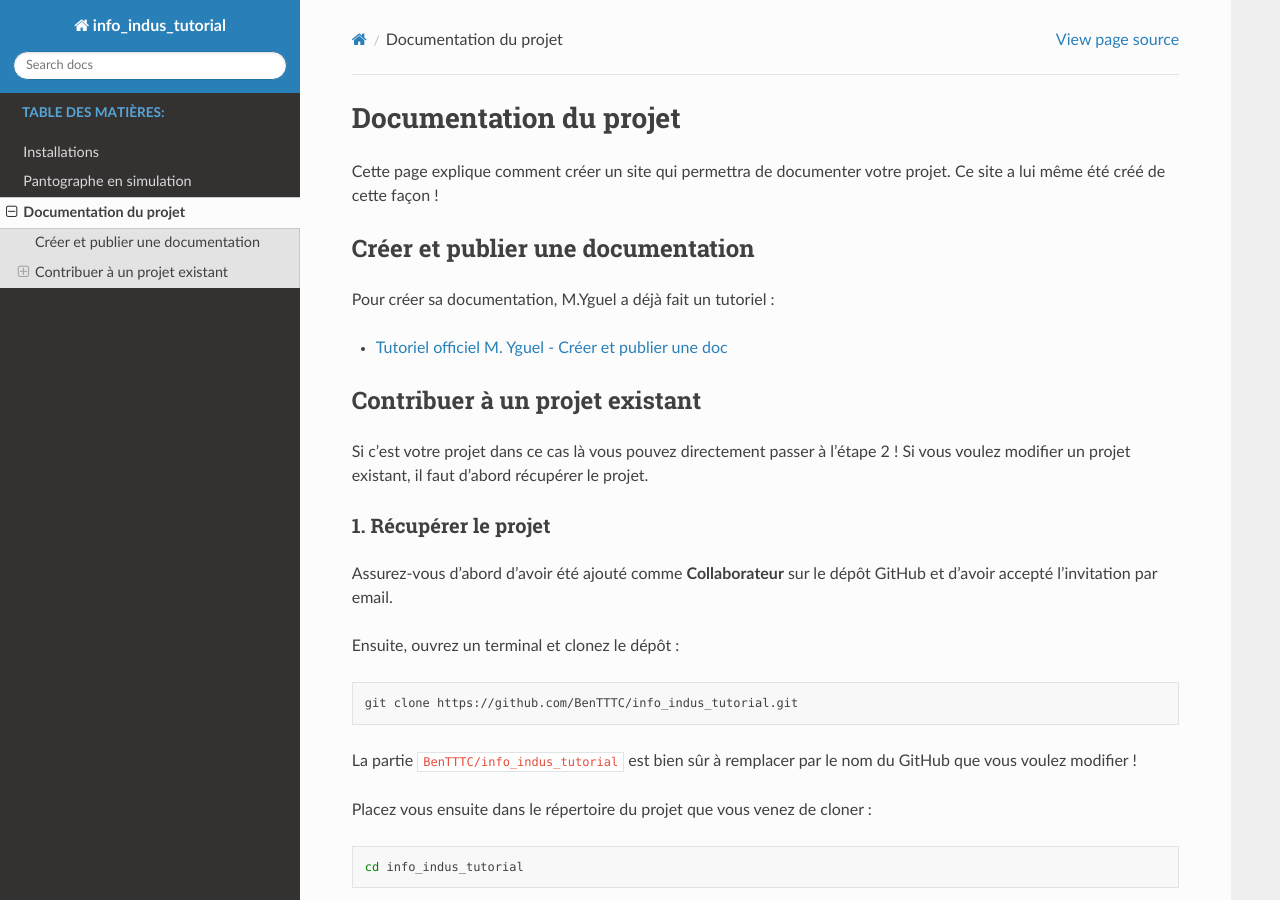
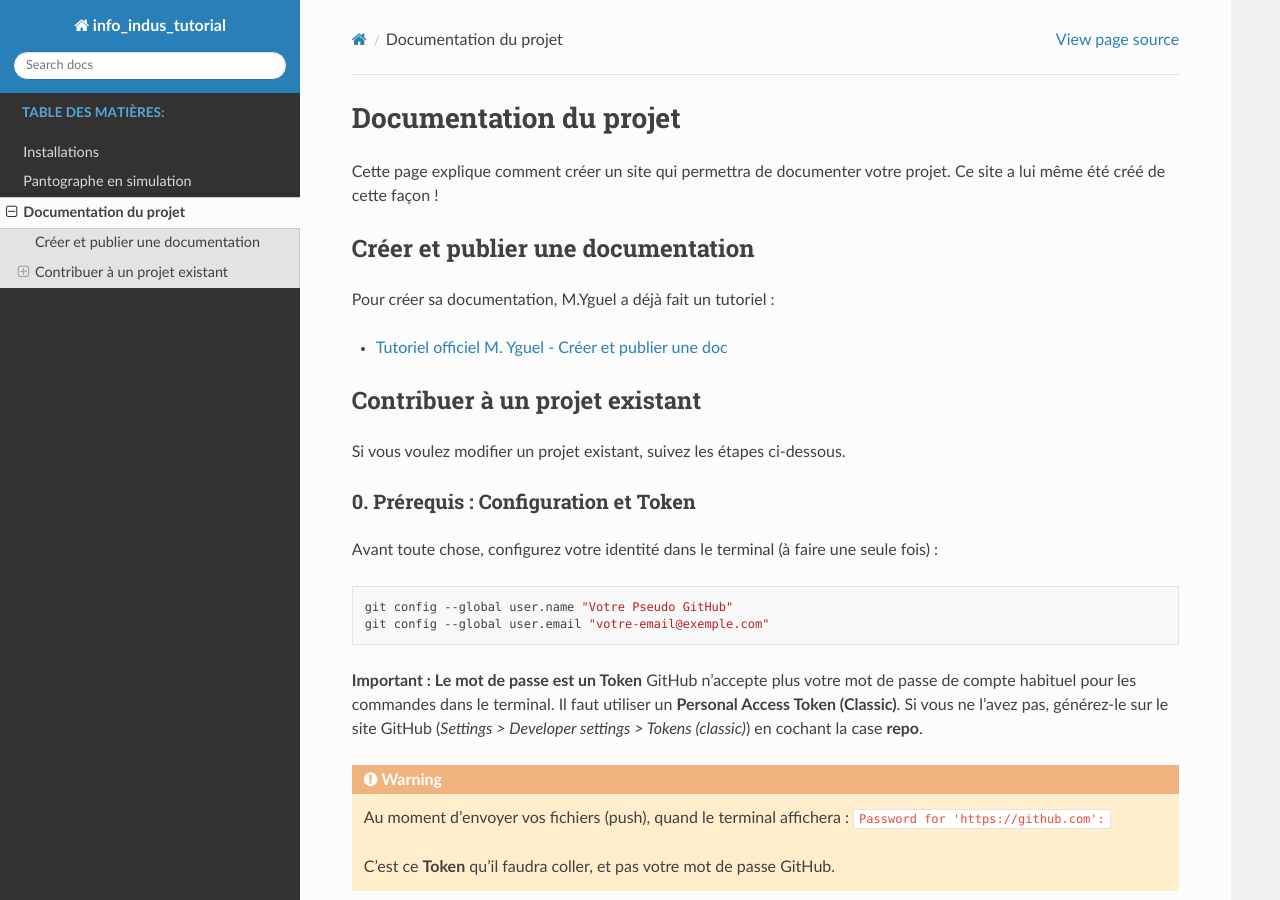
Before and after one commit to BenTTTC/info_indus_tutorial, a Sphinx documentation site: the page built from doc/sphinx/source/contribuer.rst, in a window 1280 px wide and 900 px high. Built offline with Sphinx 7.4.7 and the Read the Docs theme 3.1.0, drawn with Linux system fonts in a browser that asks for light colours; some of the changed text lies outside the part shown.

Commit message:
derniere modif

```diff
--- a/doc/sphinx/source/contribuer.rst
+++ b/doc/sphinx/source/contribuer.rst
@@ -11,8 +11,26 @@ Pour créer sa documentation, M.Yguel a déjà fait un tutoriel :
 
 Contribuer à un projet existant
 -------------------------------
-Si c'est votre projet dans ce cas là vous pouvez directement passer à l'étape 2 !
-Si vous voulez modifier un projet existant, il faut d'abord récupérer le projet.
+Si vous voulez modifier un projet existant, suivez les étapes ci-dessous.
+
+0. Prérequis : Configuration et Token
+~~~~~~~~~~~~~~~~~~~~~~~~~~~~~~~~~~~~~
+Avant toute chose, configurez votre identité dans le terminal (à faire une seule fois) :
+
+.. code-block:: bash
+
+   git config --global user.name "Votre Pseudo GitHub"
+   git config --global user.email "votre-email@exemple.com"
+
+**Important : Le mot de passe est un Token**
+GitHub n'accepte plus votre mot de passe de compte habituel pour les commandes dans le terminal. Il faut utiliser un **Personal Access Token (Classic)**.
+Si vous ne l'avez pas, générez-le sur le site GitHub (*Settings > Developer settings > Tokens (classic)*) en cochant la case **repo**.
+
+.. warning::
+   Au moment d'envoyer vos fichiers (push), quand le terminal affichera :
+   ``Password for 'https://github.com':``
+
+   C'est ce **Token** qu'il faudra coller, et pas votre mot de passe GitHub.
 
 1. Récupérer le projet
 ~~~~~~~~~~~~~~~~~~~~~~
@@ -84,15 +102,22 @@ Ouvrez le fichier ``index.rst`` et ajoutez le nom de votre fichier (sans le .rst
 ~~~~~~~~~~~~~~~~~~~~~~~~~
 Une fois vos modifications effectuées (fichiers créés ou modifiés) :
 
+**1. Ajouter TOUS les fichiers (nouveaux et modifiés)**
+
 .. code-block:: bash
 
-   # 1. Ajouter TOUS les fichiers (nouveaux et modifiés)
    git add .
 
-   # 2. Enregistrer les modifications
+**2. Enregistrer les modifications (avec un message clair)**
+
+.. code-block:: bash
+
    git commit -m "Ajout d'une nouvelle page de doc"
 
-   # 3. Envoyer sur GitHub (remplacer 'rolling' par votre branche)
+**3. Envoyer sur GitHub (remplacer 'rolling' par votre branche)**
+
+.. code-block:: bash
+
    git push origin rolling
 
 5. Astuces Pratiques
```
